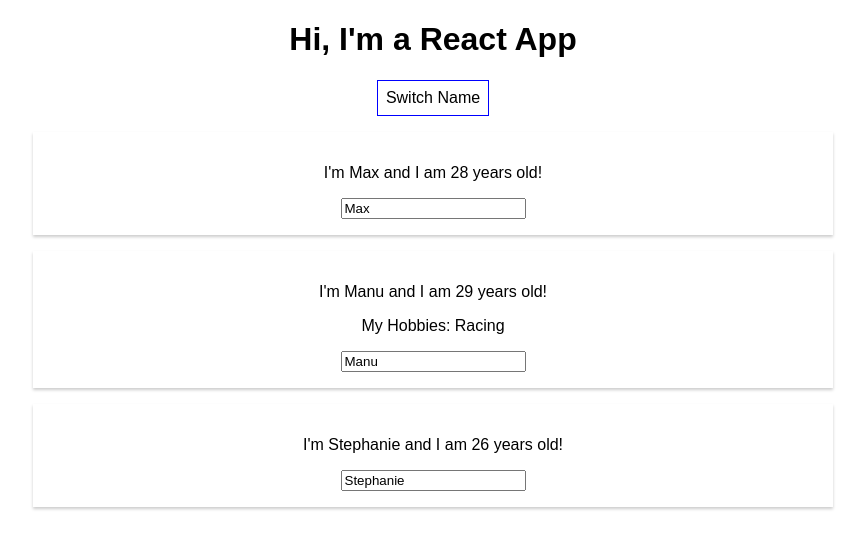
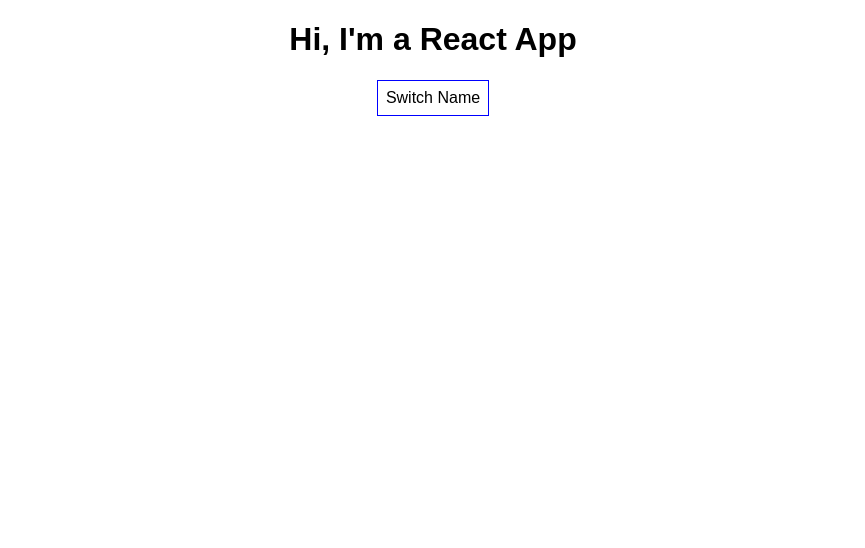
Before and after one commit to castlesmadeofcode/Udemy-React, a React (Create React App) app: page / in a window 1280 px wide. Shown: the top 548 px of the page, without its empty margins (207-1072 px from the left). Built offline with nearby package versions, Linux system fonts and the light colour scheme.

Commit message:
rendering content conditionally

```diff
--- a/src/App.js
+++ b/src/App.js
@@ -15,7 +15,8 @@ class App extends Component {
       { name: 'Max', age: 28 },
       { name: 'Manu', age: 29 },
       { name: 'Stephanie', age: 26 }
-    ]
+    ],
+    showPersons: false
   }
 
   // Handler is used to indicate this is a method you arnet actively calling, but assigning as an event handler
@@ -34,7 +35,6 @@ class App extends Component {
   }
 
 
-  //TODO:(comment adding two way binding)
   nameChangedHandler = (event) => {
     this.setState({
       persons: [
@@ -43,6 +43,14 @@ class App extends Component {
         { name: 'Stephanie', age: 26 }
       ]
     })
+  }
+
+
+  // we use an arrow function so 'this' always returns to this class
+  togglePersonsHandler = () => {
+    const doesShow = this.state.showPersons;
+    this.setState({ showPersons: !doesShow })
+
   }
 
 
@@ -64,8 +72,13 @@ class App extends Component {
         {/* passes an anonymous function which gets executed on click and returns the result of the function within getting executed */}
         <button
           style={style}
-          onClick={() => this.switchNameHandler('Maximillion')}>Switch Name</button>
-        {/* this refers to the class */}
+          onClick={this.togglePersonsHandler}>Switch Name</button>
+        {/* /* this refers to the class  */}
+
+        {/* if showPersons = true display the div else render null/nothing */}
+        {
+          this.state.showPersons ?
+            < div >
               <Person name={this.state.persons[0].name}
                 age={this.state.persons[0].age}></Person>
               <Person name={this.state.persons[1].name}
@@ -76,6 +89,9 @@ class App extends Component {
                 changed={this.nameChangedHandler}>My Hobbies: Racing</Person>
               <Person name={this.state.persons[2].name}
                 age={this.state.persons[2].age}></Person>
+            </div >
+            : null
+        }
       </div>
     );
     // JSX not hmtl^
```
Lines whose indentation alone changed are shown as unchanged.
